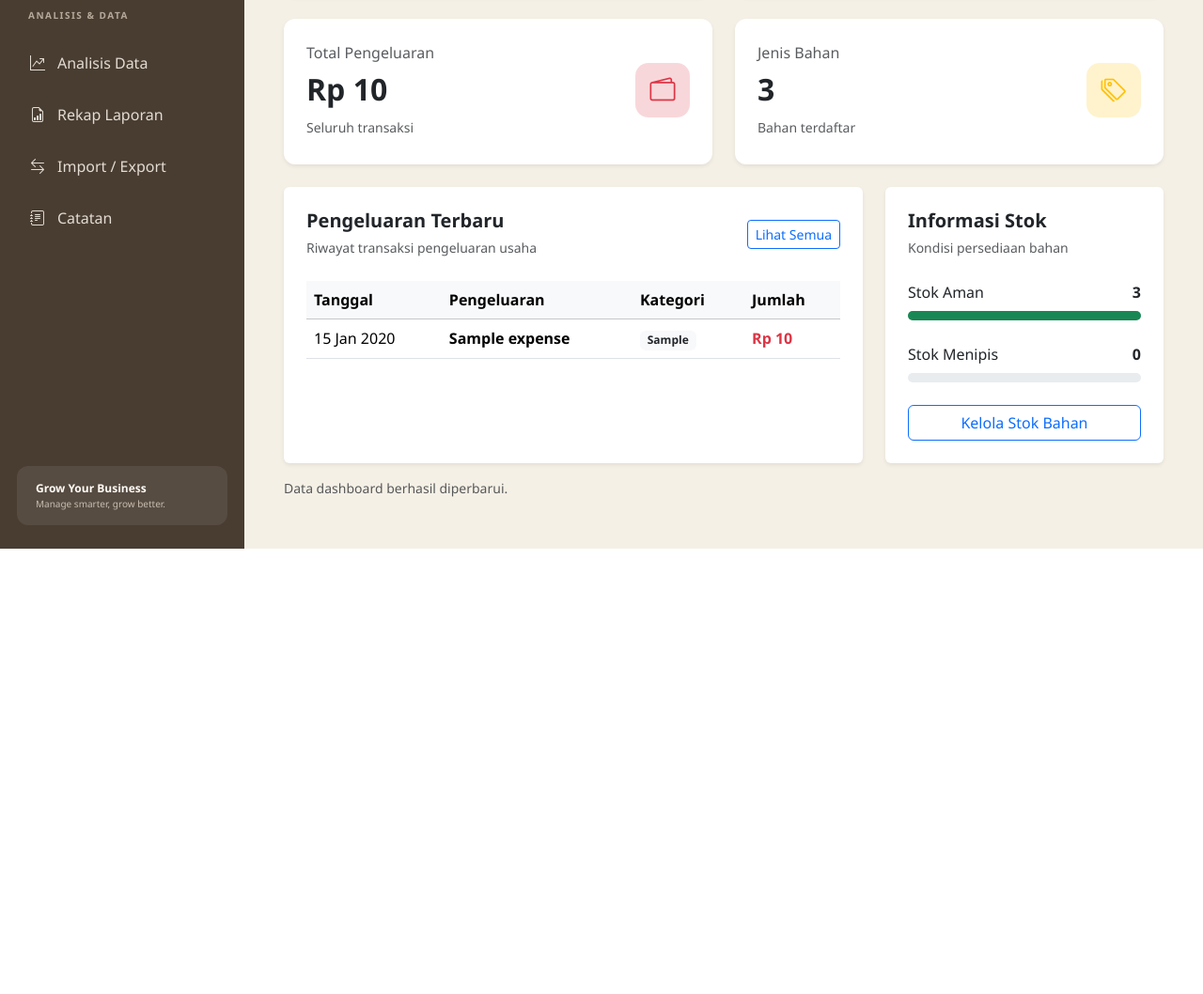
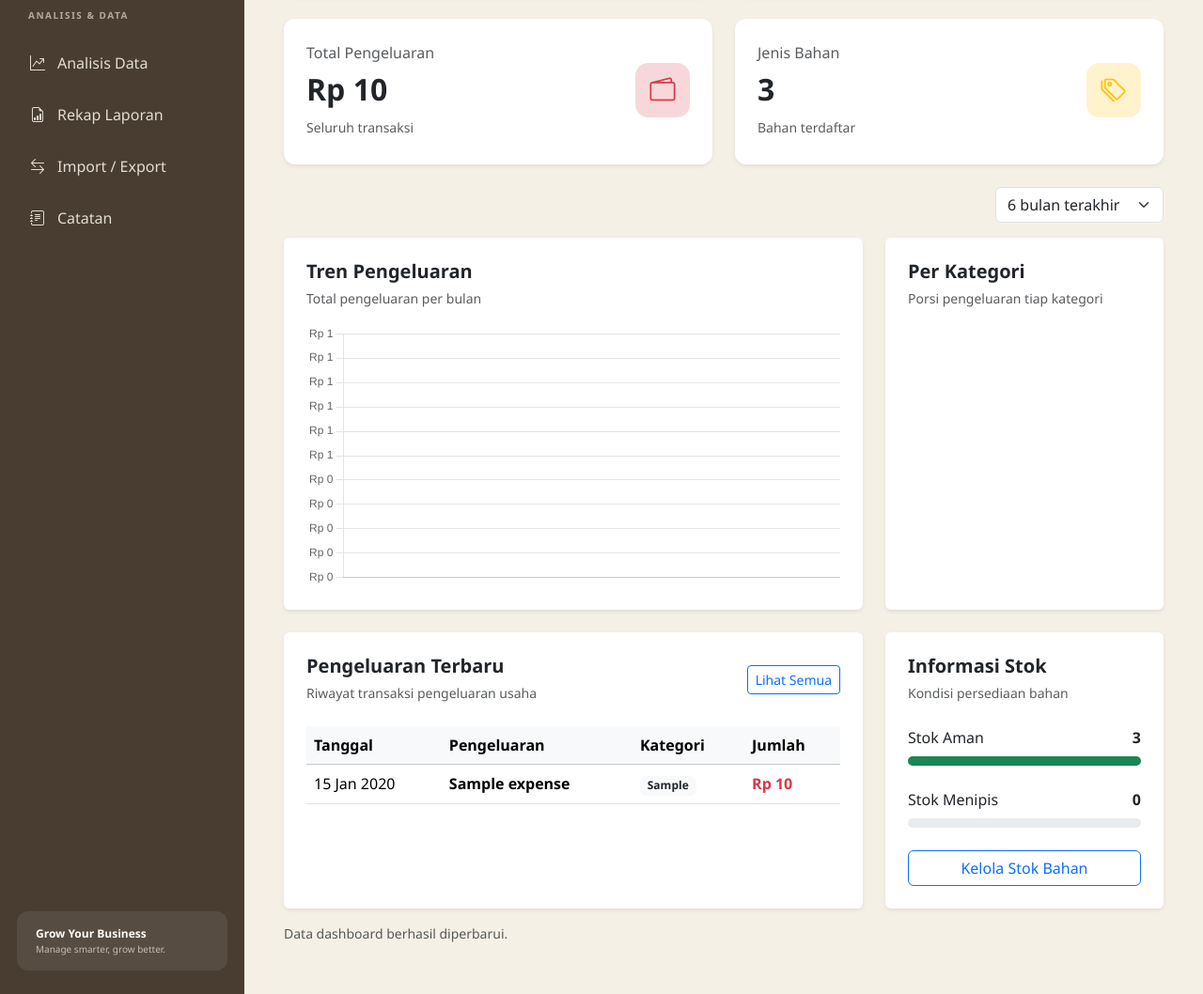
Before and after one commit to MuhamadFabyan/PJBL-Pemrograman-Web, a Laravel app: page / in a window 1280 px wide. Shown: the part 385-1443 px from the top of the page at 94% size. Before the commit the page ends 969 px from the top, so only its background shows below. Run offline with Laravel 12, Linux system fonts and the light colour scheme; data comes from the database, SQL or seed files in the repository; tables that the repository leaves empty hold one stand-in row (values such as "Sample post"); a map, chart or similar area stays blank.

Commit message:
index.blade.php

```diff
--- a/resources/views/dashboard/index.blade.php
+++ b/resources/views/dashboard/index.blade.php
@@ -82,6 +82,43 @@
                         <div class="dashboard-icon bg-warning-subtle text-warning">
                             <i class="bi bi-tags"></i>
                         </div>
+                    </div>
+                </div>
+            </div>
+        </div>
+
+    </div>
+
+    <!-- GRAFIK -->
+    <div class="d-flex justify-content-end mb-3">
+        <select id="filterPeriode" class="form-select w-auto">
+            <option value="3">3 bulan terakhir</option>
+            <option value="6" selected>6 bulan terakhir</option>
+            <option value="12">12 bulan terakhir</option>
+        </select>
+    </div>
+
+    <div class="row g-4 mb-4">
+
+        <div class="col-12 col-xl-8">
+            <div class="card border-0 shadow-sm h-100">
+                <div class="card-body p-4">
+                    <h5 class="fw-bold mb-1">Tren Pengeluaran</h5>
+                    <small class="text-muted">Total pengeluaran per bulan</small>
+                    <div class="mt-3" style="height:280px">
+                        <canvas id="chartTren"></canvas>
+                    </div>
+                </div>
+            </div>
+        </div>
+
+        <div class="col-12 col-xl-4">
+            <div class="card border-0 shadow-sm h-100">
+                <div class="card-body p-4">
+                    <h5 class="fw-bold mb-1">Per Kategori</h5>
+                    <small class="text-muted">Porsi pengeluaran tiap kategori</small>
+                    <div class="mt-3" style="height:280px">
+                        <canvas id="chartKategori"></canvas>
                     </div>
                 </div>
             </div>
@@ -212,8 +249,12 @@
     }
 </style>
 
+<script src="https://cdnjs.cloudflare.com/ajax/libs/Chart.js/4.4.1/chart.umd.min.js"></script>
 <script>
-document.addEventListener('DOMContentLoaded', loadDashboard);
+document.addEventListener('DOMContentLoaded', () => {
+    document.getElementById('filterPeriode').addEventListener('change', renderGrafik);
+    loadDashboard();
+});
 
 function formatRupiah(value) {
     return new Intl.NumberFormat('id-ID', {
@@ -252,29 +293,34 @@ async function fetchAPI(url) {
         headers: { 'Accept': 'application/json' }
     });
 
-    const result = await response.json();
-
+    // cek status dulu sebelum membaca JSON
     if (!response.ok) {
-        throw new Error('Gagal mengambil data: ' + url);
+        throw new Error('Gagal mengambil data: ' + url + ' (HTTP ' + response.status + ')');
     }
 
-    return result;
+    return await response.json();
 }
 
 async function loadDashboard() {
     const status = document.getElementById('dashboardStatus');
 
     try {
-        const [ingredientResult, purchaseResult, expenseResult] =
-            await Promise.all([
-                fetchAPI('/api/v1/ingredients'),
-                fetchAPI('/api/v1/purchases'),
-                fetchAPI('/api/v1/expenses')
-            ]);
+        // allSettled: kalau satu API gagal, data lain tetap tampil
+        const hasil = await Promise.allSettled([
+            fetchAPI('/api/v1/ingredients'),
+            fetchAPI('/api/v1/purchases'),
+            fetchAPI('/api/v1/expenses')
+        ]);
 
-        const ingredients = ingredientResult.data || [];
-        const purchases = purchaseResult.data || [];
-        const expenses = expenseResult.data || [];
+        hasil.forEach(h => {
+            if (h.status === 'rejected') console.error('Dashboard error:', h.reason);
+        });
+
+        const ambil = h => h.status === 'fulfilled' ? (h.value.data || []) : [];
+        const ingredients = ambil(hasil[0]);
+        const purchases   = ambil(hasil[1]);
+        const expenses    = ambil(hasil[2]);
+        const jumlahGagal = hasil.filter(h => h.status === 'rejected').length;
 
         // TOTAL STOK
         const totalStok = ingredients.reduce(
@@ -320,7 +366,13 @@ async function loadDashboard() {
         // AKTIVITAS
         renderAktivitas(expenses);
 
-        status.textContent = 'Data dashboard berhasil diperbarui.';
+        // GRAFIK
+        semuaExpenses = expenses;
+        renderGrafik();
+
+        status.textContent = jumlahGagal
+            ? 'Sebagian data gagal dimuat. Periksa API.'
+            : 'Data dashboard berhasil diperbarui.';
 
     } catch (error) {
         console.error('Dashboard error:', error);
@@ -363,6 +415,95 @@ function renderAktivitas(expenses) {
         </tr>
     `).join('');
 }
+
+/* ===================== GRAFIK ===================== */
+
+let semuaExpenses = [];
+let chartTren, chartKategori;
+const WARNA = ['#6b1a2b', '#3f9468', '#e0a043', '#5b8db8', '#a9a0a3', '#8e5ea2'];
+
+function tglExpense(value) {
+    return new Date(String(value).substring(0, 10) + 'T00:00:00');
+}
+
+function expensesPeriode() {
+    const n = +document.getElementById('filterPeriode').value;
+    const batas = new Date();
+    batas.setMonth(batas.getMonth() - n);
+    return semuaExpenses.filter(e => tglExpense(e.expense_date) >= batas);
+}
+
+function renderGrafik() {
+    if (typeof Chart === 'undefined') return;
+
+    const data = expensesPeriode();
+
+    // total per bulan (kunci YYYY-MM)
+    const perBulan = {};
+    data.forEach(e => {
+        const k = String(e.expense_date).substring(0, 7);
+        perBulan[k] = (perBulan[k] || 0) + Number(e.amount || 0);
+    });
+    const bulan = Object.keys(perBulan).sort();
+    const labelBulan = bulan.map(k =>
+        new Date(k + '-01T00:00:00').toLocaleDateString('id-ID', { month: 'short', year: '2-digit' })
+    );
+
+    // total per kategori
+    const perKat = {};
+    data.forEach(e => {
+        const k = e.category || 'Lainnya';
+        perKat[k] = (perKat[k] || 0) + Number(e.amount || 0);
+    });
+    const kat = Object.keys(perKat);
+
+    // grafik garis
+    if (chartTren) chartTren.destroy();
+    chartTren = new Chart(document.getElementById('chartTren'), {
+        type: 'line',
+        data: {
+            labels: labelBulan,
+            datasets: [{
+                label: 'Pengeluaran',
+                data: bulan.map(k => perBulan[k]),
+                borderColor: '#6b1a2b',
+                backgroundColor: 'rgba(107,26,43,.1)',
+                fill: true,
+                tension: 0.3
+            }]
+        },
+        options: {
+            responsive: true,
+            maintainAspectRatio: false,
+            plugins: {
+                legend: { display: false },
+                tooltip: { callbacks: { label: c => formatRupiah(c.parsed.y) } }
+            },
+            scales: { y: { ticks: { callback: v => formatRupiah(v) } } }
+        }
+    });
+
+    // grafik donut
+    if (chartKategori) chartKategori.destroy();
+    chartKategori = new Chart(document.getElementById('chartKategori'), {
+        type: 'doughnut',
+        data: {
+            labels: kat,
+            datasets: [{
+                data: kat.map(k => perKat[k]),
+                backgroundColor: kat.map((_, i) => WARNA[i % WARNA.length])
+            }]
+        },
+        options: {
+            responsive: true,
+            maintainAspectRatio: false,
+            plugins: {
+                legend: { position: 'bottom' },
+                tooltip: { callbacks: { label: c => c.label + ': ' + formatRupiah(c.parsed) } }
+            }
+        }
+    });
+}
 </script>
 
 @endsection
```
